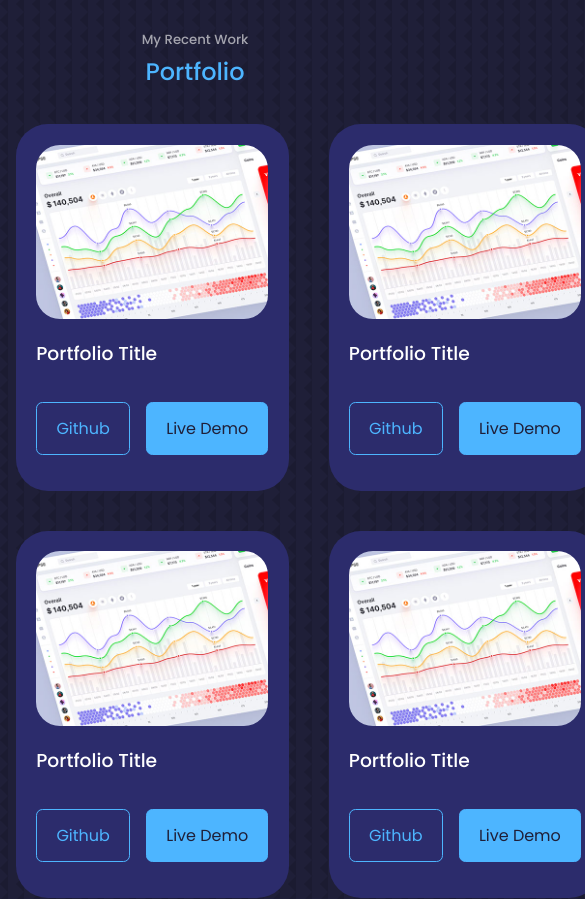
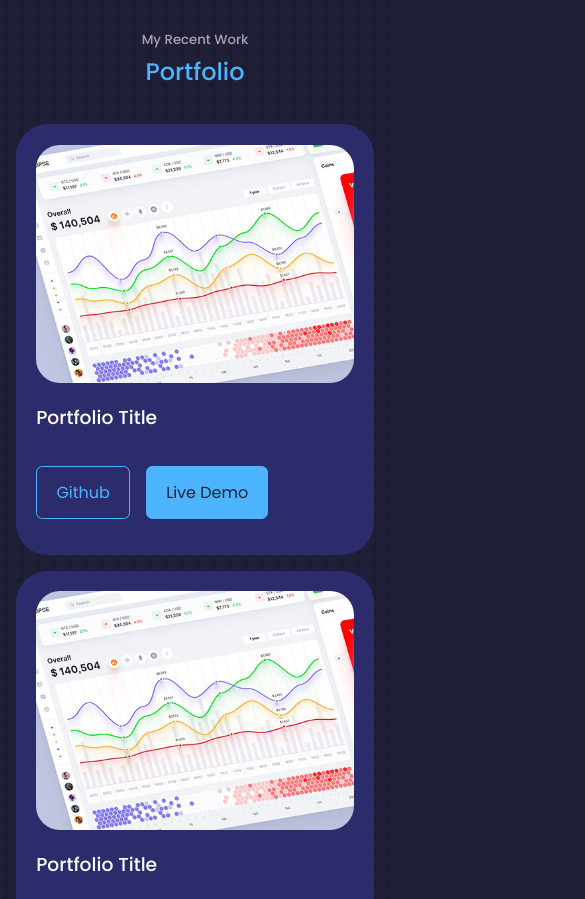
Before and after one commit to gingerFury7/React-portfolio-website, a React (Create React App) app: page / in a window 390 px wide. Shown: the part 4580-5479 px from the top of the page, 585 px wide, since content can reach past the window. Built offline with nearby package versions, Linux system fonts and the light colour scheme; the HTML template or start-up script is replaced by a standard one.

Commit message:
portfolio styles mobile

```diff
--- a/src/components/Portfolio.jsx
+++ b/src/components/Portfolio.jsx
@@ -132,6 +132,16 @@ const PortfilioContainer = styled.div`
   display: grid;
   grid-template-columns: repeat(3, 1fr);
   gap: 2.5rem;
+
+  @media screen and (max-width: 1024px) {
+    grid-template-columns: 1fr 1fr;
+    gap: 1.2rem;
+  }
+
+  @media screen and (max-width: 600px) {
+    grid-template-columns: 1fr;
+    gap: 1rem;
+  }
 `;
 
 const PortfolioItem = styled.article`
```
